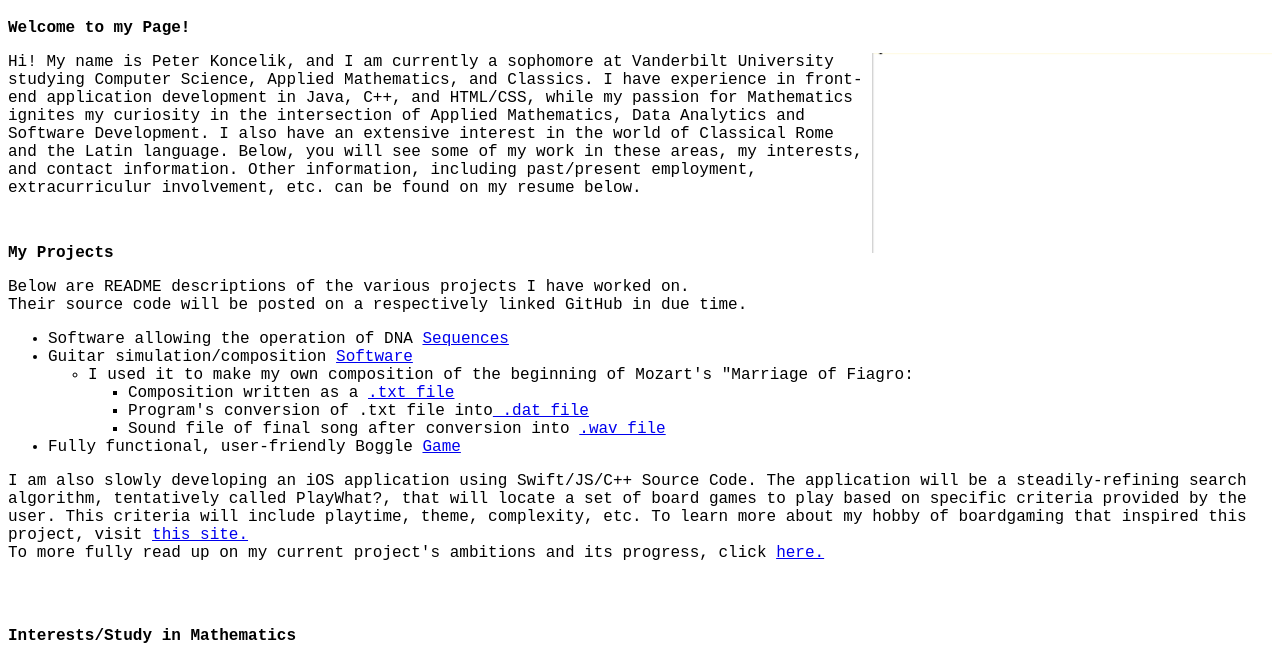
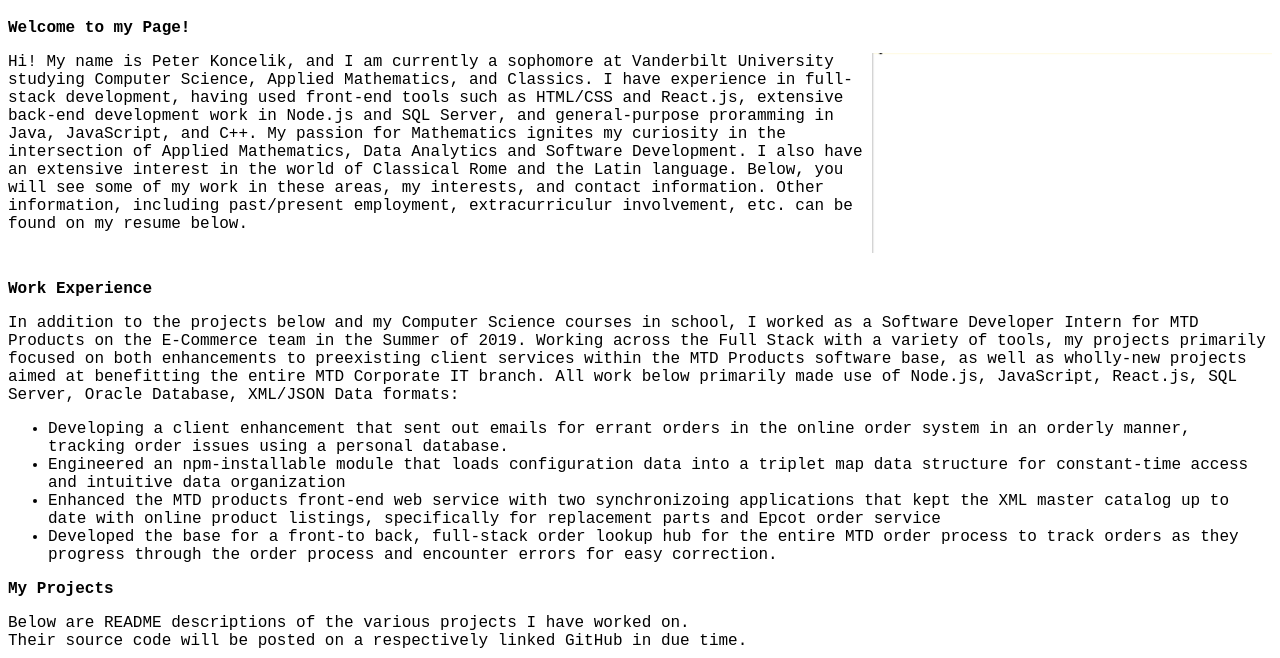
Before and after one commit to petek222/old_site, a plain HTML site: page index.html in a window 1280 px wide. Shown: the part 273-931 px from the top of the page. Drawn offline with Linux system fonts and the light colour scheme.

Commit message:
Restructuring

```diff
--- a/index.html
+++ b/index.html
@@ -16,13 +16,28 @@
 
     <p style="font-family:Courier New;"> <img src= "ezgif.com-gif-maker.gif" alt= "Coding gif" style="width:400px;height:200px;float:right;">
         Hi! My name is Peter Koncelik, and I am currently a sophomore at Vanderbilt University studying Computer Science,
-        Applied Mathematics, and Classics. I have experience in front-end application development in Java, C++, and HTML/CSS,
-        while my passion for Mathematics ignites my curiosity in the intersection of Applied Mathematics, Data Analytics and
+        Applied Mathematics, and Classics. I have experience in full-stack development, having used front-end tools such as HTML/CSS and React.js,
+        extensive back-end development work in Node.js and SQL Server, and general-purpose proramming in Java, JavaScript, and C++.
+        My passion for Mathematics ignites my curiosity in the intersection of Applied Mathematics, Data Analytics and
         Software Development. I also have an extensive interest in the world of Classical Rome and the Latin
         language. Below, you will see some of my work in these areas, my interests, and contact information. Other information,
         including past/present employment, extracurriculur involvement, etc. can be found on my resume below.
     </p>
     <br>
+
+    <h2 style="font-family:Courier New;font-size:16px;">Work Experience</h2>
+    <p style="font-family:Courier New;">In addition to the projects below and my Computer Science courses in school, I worked as a Software Developer
+    Intern for MTD Products on the E-Commerce team in the Summer of 2019. Working across the Full Stack with a variety of tools, my projects primarily
+    focused on both enhancements to preexisting client services within the MTD Products software base, as well as wholly-new projects aimed at benefitting
+    the entire MTD Corporate IT branch. All work below primarily made use of Node.js, JavaScript, React.js, SQL Server, Oracle Database, XML/JSON Data formats: </p>
+    <ul style="font-family:Courier New;">
+        <li>Developing a client enhancement that sent out emails for errant orders in the online order system in an orderly manner, tracking order issues using a personal database.</li>
+        <li>Engineered an npm-installable module that loads configuration data into a triplet map data structure for constant-time access and intuitive data organization</li>
+        <!-- Link to this module!-->
+        <li>Enhanced the MTD products front-end web service with two synchronizoing applications that kept the XML master catalog up to date with online product listings, specifically for replacement parts and Epcot order service</li>
+        <li>Developed the base for a front-to back, full-stack order lookup hub for the entire MTD order process to track orders as they progress through the order process and encounter errors for easy correction.</li>
+    </ul>
+
     <h2 style="font-family:Courier New;font-size:16px;">My Projects</h2>
     <p style="font-family:Courier New;"> Below are README descriptions of the various projects I have worked on. <br>
         Their source code will be posted on a respectively linked GitHub in due time.</p>
@@ -30,7 +45,7 @@
         <li>Software allowing the operation of DNA <a href="DNAStrand.txt" target="_blank">Sequences</a></li>
         <li>Guitar simulation/composition <a href="READMEOLD7.txt" target="_blank">Software</a></li>
         <ul>
-            <li>I used it to make my own composition of the beginning of Mozart's "Marriage of Fiagro:</li>
+            <li>I used it to make my own composition of the beginning of Mozart's "Marriage of Fiagro":</li>
             <ul>
                 <li>Composition written as a <a href="song.txt" target="_blank"> .txt file</a></li>
                 <li>Program's conversion of .txt file into<a href="Figaro.dat" target="_blank"> .dat file</a></li>
@@ -39,11 +54,11 @@
         </ul>
         <li>Fully functional, user-friendly Boggle <a href="README10 copy.txt" target="_blank">Game</a></li>
     </ul>
-    <p style="font-family:Courier New;">I am also slowly developing an iOS application using Swift/JS/C++ Source Code.
-    The application will be a steadily-refining search algorithm, tentatively called PlayWhat?, that will locate a set of board games
-    to play based on specific criteria provided by the user. This criteria will include playtime, theme, complexity, etc.
-    To learn more about my hobby of boardgaming that inspired this project, visit <a href="https://boardgamegeek.com" target="_blank">this site.</a><br>
-    To more fully read up on my current project's ambitions and its progress, click <a href="WhatGame?.txt" target="_blank"> here.</a></p>
+    <p style="font-family:Courier New;">I am also devloping a web application using C++ (May be ported to JavaScript) and a React.js frontend UI
+        that can scan lines of Latin poetry. The process of Latin scansion is often a complex, tedious, and difficult one. It is my hope that this
+        application will streamline the process for Latin students, who can instead focus on translation and interpretation rather than the
+        tedium of scansion.
+        To see the project repo, click <a href="https://github.com/petek222/LatinScansion.git" target="_blank">here.</a><br>
     <br><br>
     <h2 style="font-family:Courier New;font-size:16px;">Interests/Study in Mathematics</h2>
     <p style="font-family:Courier New;">My study in Mathematics is relatively diverse, but I have a preference for Calculus and Differential Equations <br>
```
